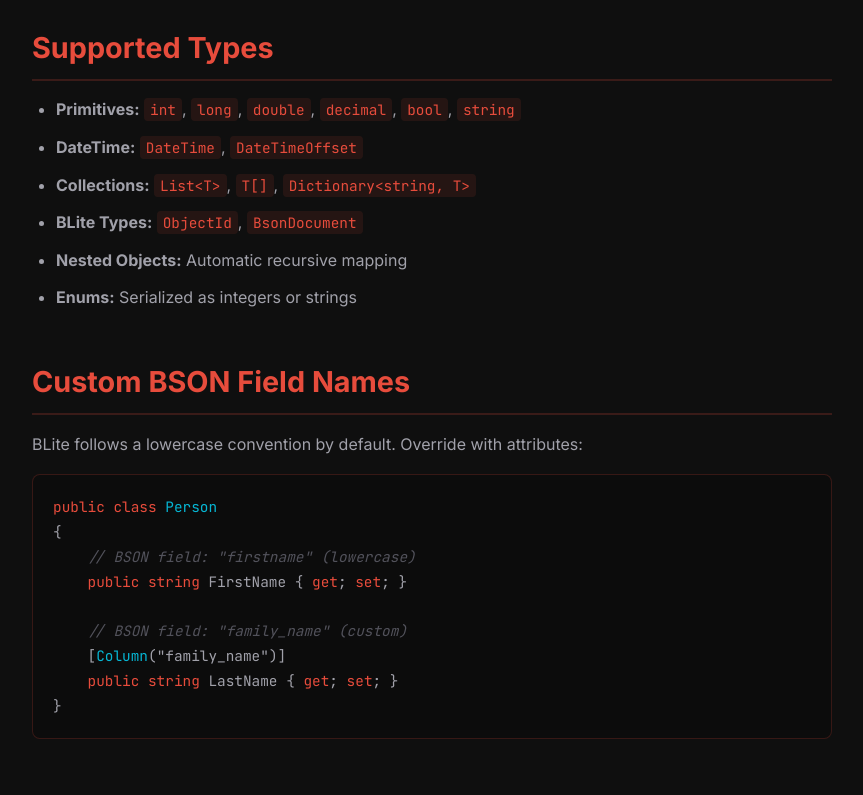
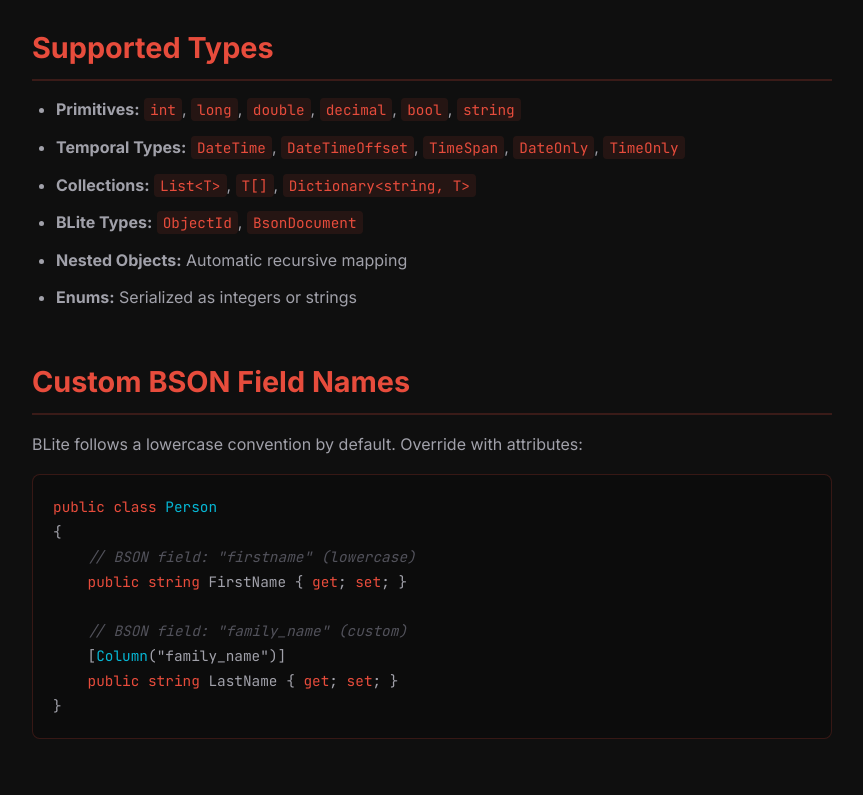
Before and after one commit to EntglDb/BLite, a Vue app in the folder website/: page /docs/generators in a window 1280 px wide. Shown: the part 2300-3095 px from the top of the page, without its empty margins (272-1135 px from the left). Built offline with nearby package versions, Linux system fonts and the light colour scheme; the HTML template or start-up script is replaced by a standard one.

Commit message:
docs(website): update to version 1.3.0 and document temporal types support
- Update version references from 1.2.1 to 1.3.0
- Update Hero badge to highlight Temporal Types Support
- Expand Supported Types section to include TimeSpan, DateOnly, TimeOnly
- Add temporal types to Recent Improvements list

```diff
--- a/website/src/components/Hero.vue
+++ b/website/src/components/Hero.vue
@@ -13,7 +13,7 @@ const goGithub = () => window.open('https://github.com/EntglDb/BLite', '_blank')
 
     <div class="container hero-content">
       <div class="badge animate-fade-in" style="animation-delay: 0.1s">
-        <span class="badge-dot"></span> v1.2.1 Released - Nullable Id Fix
+        <span class="badge-dot"></span> v1.3.0 Released - Temporal Types Support
       </div>
 
       <h1 class="hero-title animate-fade-in" style="animation-delay: 0.2s">
--- a/website/src/views/docs/Generators.vue
+++ b/website/src/views/docs/Generators.vue
@@ -76,7 +76,7 @@
       <h2>Supported Types</h2>
       <ul>
         <li><strong>Primitives:</strong> <code>int</code>, <code>long</code>, <code>double</code>, <code>decimal</code>, <code>bool</code>, <code>string</code></li>
-        <li><strong>DateTime:</strong> <code>DateTime</code>, <code>DateTimeOffset</code></li>
+        <li><strong>Temporal Types:</strong> <code>DateTime</code>, <code>DateTimeOffset</code>, <code>TimeSpan</code>, <code>DateOnly</code>, <code>TimeOnly</code></li>
         <li><strong>Collections:</strong> <code>List&lt;T&gt;</code>, <code>T[]</code>, <code>Dictionary&lt;string, T&gt;</code></li>
         <li><strong>BLite Types:</strong> <code>ObjectId</code>, <code>BsonDocument</code></li>
         <li><strong>Nested Objects:</strong> Automatic recursive mapping</li>
@@ -168,8 +168,10 @@
 }</code></pre>
 
       <div class="info-box success">
-        <strong>✨ Recent Improvements (v1.2.1):</strong>
+        <strong>✨ Recent Improvements (v1.3.0):</strong>
         <ul>
+          <li>✅ Full temporal type support: <code>DateTimeOffset</code>, <code>TimeSpan</code>, <code>DateOnly</code>, <code>TimeOnly</code></li>
+          <li>✅ Improved nullable property handling in generated deserializers</li>
           <li>✅ Nullable string Id properties inherited from base classes (<code>BaseEntity&lt;string, T&gt;</code>)</li>
           <li>✅ Property inheritance from base classes</li>
           <li>✅ Private and init-only setters via Expression Trees</li>
--- a/website/src/views/docs/Installation.vue
+++ b/website/src/views/docs/Installation.vue
@@ -13,7 +13,7 @@
 
       <p>Or add directly to your <code>.csproj</code>:</p>
       <pre><code>&lt;<span class="keyword">ItemGroup</span>&gt;
-  &lt;<span class="keyword">PackageReference</span> <span class="type">Include</span>=<span class="string">"BLite"</span> <span class="type">Version</span>=<span class="string">"1.2.1"</span> /&gt;
+  &lt;<span class="keyword">PackageReference</span> <span class="type">Include</span>=<span class="string">"BLite"</span> <span class="type">Version</span>=<span class="string">"1.3.0"</span> /&gt;
 &lt;/<span class="keyword">ItemGroup</span>&gt;</code></pre>
     </section>
 
```
